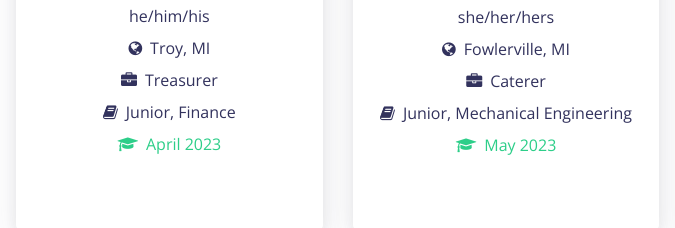
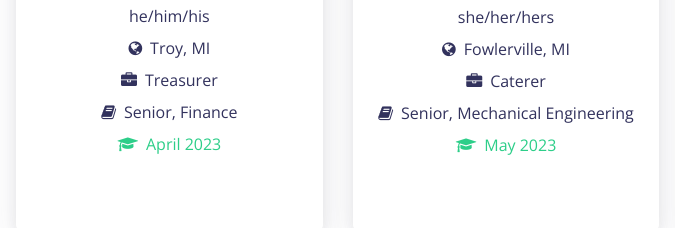
Before and after one commit to msuleadershipadvantage/msuleadershipadvantage.github.io, a website: page team.html in a window 1280 px wide. Shown: the part 1126-1354 px from the top of the page, 134-809 px from the left. Drawn offline with nearby package versions, Linux system fonts and the light colour scheme; some icons are missing.

Commit message:
Changed from Junior to Senior/ Editing Test

```diff
--- a/team.html
+++ b/team.html
@@ -222,7 +222,7 @@
                                         <div class="h6"><i class="fa fa-user-tag"></i>he/him/his</div>
                                         <div class="h6 font-weight-300"><i class="fa fa-globe mr-2"></i>Troy, MI</div>
                                         <div class="h6"><i class="fa fa-briefcase mr-2"></i>Treasurer</div>
-                                        <div class="h6"><i class="fa fa-book mr-2"></i>Junior, Finance</div>
+                                        <div class="h6"><i class="fa fa-book mr-2"></i>Senior, Finance</div>
                                         <div class="mb-4 text-success"><i class="fa fa-graduation-cap mr-2"></i>April 2023</div>
                                     </div>
 
@@ -241,7 +241,7 @@
                                         <div class="h6"><i class="fa fa-user-tag"></i>she/her/hers</div>
                                         <div class="h6 font-weight-300"><i class="fa fa-globe mr-2"></i>Fowlerville, MI</div>
                                         <div class="h6"><i class="fa fa-briefcase mr-2"></i>Caterer</div>
-                                        <div class="h6"><i class="fa fa-book mr-2"></i>Junior, Mechanical Engineering</div>
+                                        <div class="h6"><i class="fa fa-book mr-2"></i>Senior, Mechanical Engineering</div>
                                         <div class="mb-4 text-success"><i class="fa fa-graduation-cap mr-2"></i>May 2023</div>
                                     </div>
 
```
